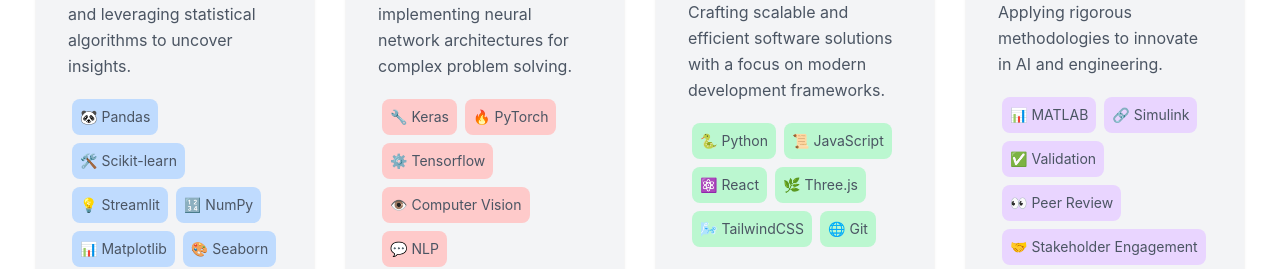
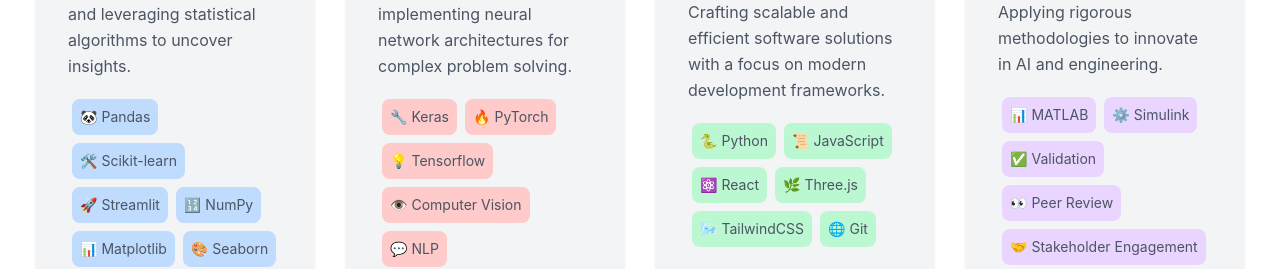
Before and after one commit to benjamin-hutchings/portfolio-website, a React (Create React App) app: page / in a window 1280 px wide. Shown: the part 2061-2330 px from the top of the page. Built offline with nearby package versions, Linux system fonts and the light colour scheme.

Commit message:
Update Skills.jsx
Better icons

```diff
--- a/src/components/Skills.jsx
+++ b/src/components/Skills.jsx
@@ -26,7 +26,7 @@
       subSkills: [
         { name: "Pandas", icon: "🐼" },
         { name: "Scikit-learn", icon: "🛠️" },
-        { name: "Streamlit", icon: "💡" },
+        { name: "Streamlit", icon: "🚀" },
         { name: "NumPy", icon: "🔢" },
         { name: "Matplotlib", icon: "📊" },
         { name: "Seaborn", icon: "🎨" },
@@ -42,7 +42,7 @@
       subSkills: [
         { name: "Keras", icon: "🔧" },
         { name: "PyTorch", icon: "🔥" },
-        { name: "Tensorflow", icon: "⚙️" },
+        { name: "Tensorflow", icon: "💡" },
         { name: "Computer Vision", icon: "👁️" },
         { name: "NLP", icon: "💬" },
         { name: "Reinforcement Learning", icon: "🕹️" },
@@ -73,7 +73,7 @@
       icon: "🔍",
       subSkills: [
         { name: "MATLAB", icon: "📊" },
-        { name: "Simulink", icon: "🔗" },
+        { name: "Simulink", icon: "⚙️" },
         { name: "Validation", icon: "✅" },
         { name: "Peer Review", icon: "👀" },
         { name: "Stakeholder Engagement", icon: "🤝" },
```
